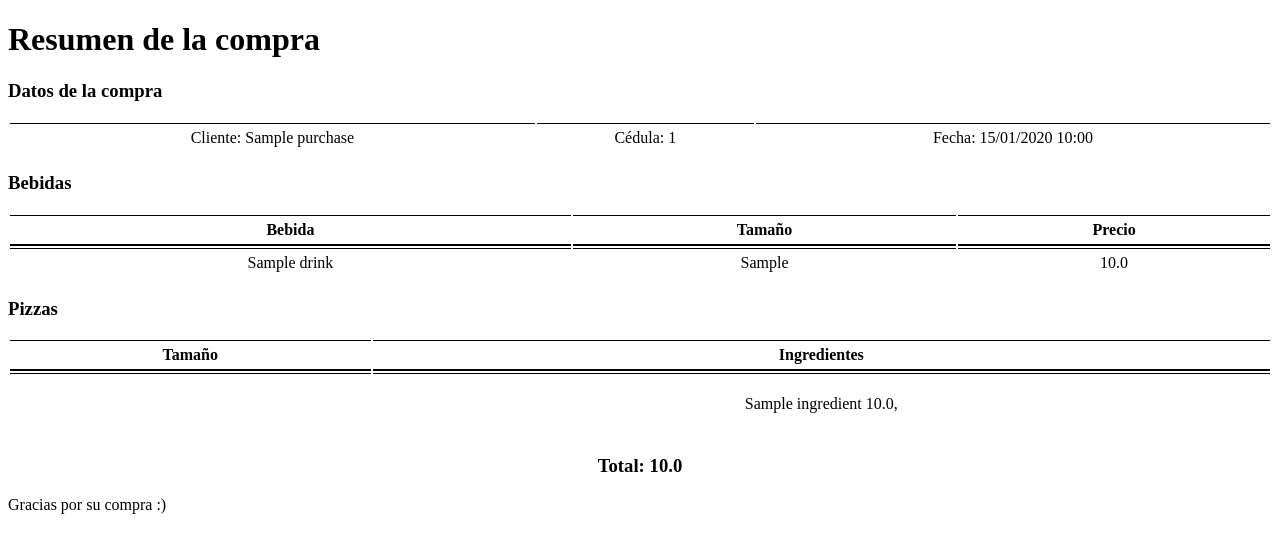
After one commit to Raesdez/pizzeria_ucab, a Django app: template pizzeria/templates/public/pdf.html in a window 1280 px wide. The commit adds this page. Shown: the top 553 px of the page. Run offline with Django 3.2, Linux system fonts and the light colour scheme; the template is opened without the code that fills it: values that come from a table or form of the project are taken from there, others are empty; tables that the repository leaves empty hold one stand-in row (values such as "Sample post").

Commit message:
Factura en PDF
Se genera una factura en PDF si se desea desde el recibo de la compra

-Agregado código pyhton para ejecutar el Render
-Agregada ruta, template y view

```diff
--- /dev/null
+++ b/pizzeria/templates/public/pdf.html
@@ -0,0 +1,111 @@
+{% load static %}
+<!DOCTYPE html>
+<!DOCTYPE html>
+<html lang="es">
+  <head>
+    <meta charset="utf-8">
+       <title>Sales Report</title>
+       <style type="text/css">
+           @page {
+               size: A4;
+               margin: 1cm;
+           }
+           .table {
+               width: 100%;
+               max-width: 100%;
+               margin-bottom: 5px;
+               background-color: #fff;
+           }
+           .table th,
+           .table td {
+               padding: 5px;
+               vertical-align: top;
+               border-top: 1px solid #000;
+               text-align: center;
+           }
+           .table thead th {
+               vertical-align: bottom;
+               border-bottom: 2px solid #000;
+           }
+           .table tbody + tbody {
+               border-top: 2px solid #000;
+           }
+           .table .table {
+               background-color: #fff;
+           }
+           .list-group {
+               display: block;
+               width: 100%;
+               list-style: none;
+               margin-top: 15px;
+               margin-bottom: 15px;
+           }
+           .list-group p {
+               width: 100%;
+               height: 20px;
+               line-height: 20px;
+               list-style: none;
+               font-size: 1.1em;
+           }
+       </style>
+  <head>
+
+</head>
+<body>
+  <h1>Resumen de la compra</h1>
+  </p>
+  <h3> Datos de la compra </h3>
+  <table class="table">
+        <tr>
+          <td>Cliente: {{ purchase.client_name }}</td>
+          <td>Cédula: {{ purchase.client_id }}</td>
+          <td>Fecha: {{ purchase.date |date:'d/m/Y H:i' }} </td>
+        </tr>
+  </table>
+  </p>
+  <h3> Bebidas </h3>
+    <table class="table">
+      <thead>
+          <tr>
+              <th><span class="text">Bebida</span></th>
+              <th><span class="text">Tamaño</span></th>
+              <th><span class="text">Precio</span></th>
+          </tr>
+      </thead>
+      <tbody>
+      {% for drink in purchase.drink.all %}
+      <tr>
+        <td>{{drink.name}}</td>
+        <td>{{drink.size}}</td>
+        <td>{{drink.price}}</td>
+      </tr>
+      {% endfor %}
+      </tbody>
+    </table>
+  </p>
+  <h3> Pizzas </h3>
+  <table class="table">
+    <thead>
+        <tr>
+            <th><span class="text">Tamaño</span></th>
+            <th><span class="text">Ingredientes</span></th>
+        </tr>
+    </thead>
+    <tbody>
+    {% for pizza in pizzas %}
+    <tr>
+      <td>{{pizza.size}}</td>
+      <td>{% for ingredient in pizza.ingredient.all %}
+        <p>{{ingredient}},</p>
+        {% endfor %}
+      </td>
+    </tr>
+    {% endfor %}
+    </tbody>
+  </table>
+  </p>
+  <center>
+    <h3> Total: {{ purchase.total_price }} </h3>
+  </center>
+  <p>Gracias por su compra :)</p>
+</body>
--- a/pizzeria/templates/public/purchase_form.html
+++ b/pizzeria/templates/public/purchase_form.html
@@ -38,7 +38,8 @@
                     </tr>
                 {% endfor %}
             </table>
-            <button class="btn btn-primary" type="submit">Comprar</button> <p></p>
+            <button class="btn btn-primary" type="submit">Comprar</button>
+            <p></p>
             <a href="{% url 'index' %}">Volver a inicio</a>
             <p></p>
         </form>
--- a/pizzeria/urls.py
+++ b/pizzeria/urls.py
@@ -17,7 +17,7 @@ from django.conf.urls import url
 from django.contrib import admin
 from django.urls import include, path
 
-from .views import HomeView, get_data, ChartData, index,PurchasePizzaCreate, receipt, PurchaseList, reportes
+from .views import HomeView, get_data, ChartData, index,PurchasePizzaCreate, receipt, PurchaseList, reportes, Pdf
 
 
 urlpatterns = [
@@ -29,4 +29,5 @@ urlpatterns = [
     url(r'^purchase', PurchasePizzaCreate.as_view(), name='compra'),
     url(r'^receipt',receipt,name='receipt'),
     url(r'^reportes/lista_ventas', PurchaseList.as_view(), name='lista_ventas'),
+    path('render/pdf/', Pdf.as_view(), name='Pdf'),
 ]
```
Also changed, not shown: pizzeria/render.py (added, +21 -0 lines), pizzeria/templates/public/receipt.html (+17 -6 lines), pizzeria/views.py (+12 -0 lines).
